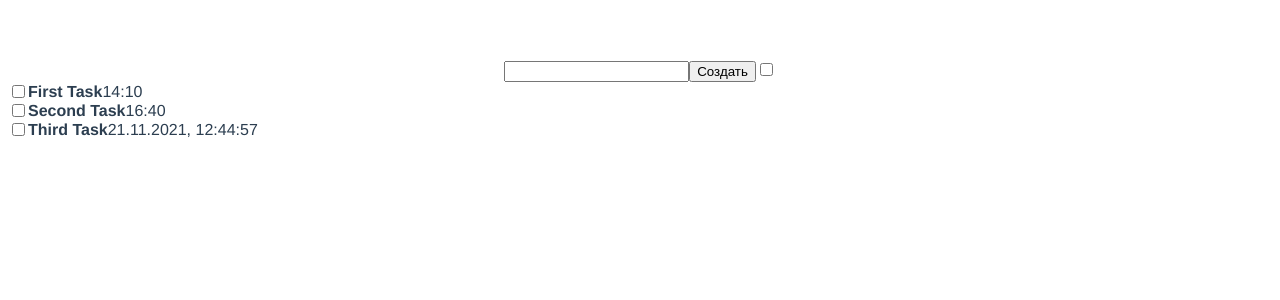
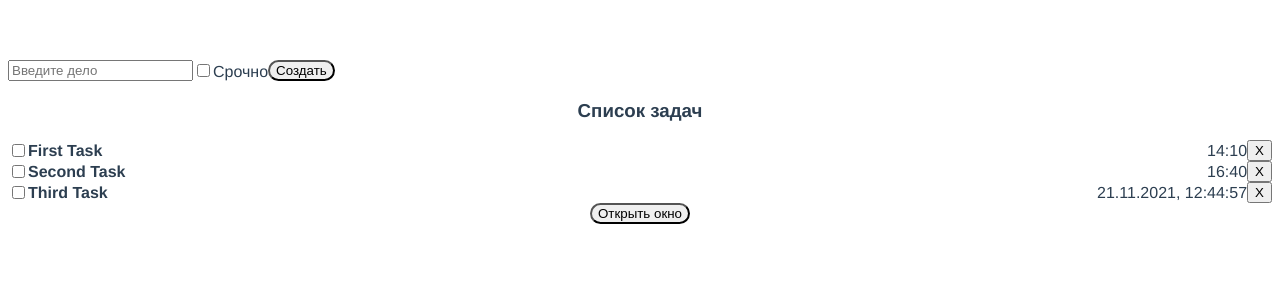
Before and after one commit to JuliaMalay/todolist, a Vue app: page / in a window 1280 px wide. Shown: the top 300 px of the page. Built offline with nearby package versions, Linux system fonts and the light colour scheme.

Commit message:
created modal component

```diff
--- a/src/App.vue
+++ b/src/App.vue
@@ -1,37 +1,28 @@
 <template>
-  <form @submit.prevent>
-    <input
-      v-bind:value="title"
-      @input="title = $event.target.value"
-      type="text"
-      name=""
-      id=""
-      placeholder=""
-    />
-    <button @click="createTask">Создать</button>
-    <input type="checkbox" v-model="important" />
-  </form>
-  <div class="task" :key="task.id" v-for="task in tasks">
-    <input
-      v-model="task.checked"
-      v-bind:id="task.id"
-      type="checkbox"
-      name="check"
-    />
-    <div>
-      <strong>{{ task.title }}</strong>
-    </div>
-    <div>{{ task.date }}</div>
-    <div v-show="task.important" class="important"></div>
-  </div>
+  <task-form @create="createTask"></task-form>
+  <task-list :tasks="tasks" @remove="removeTask"></task-list>
+  <button-add @click="showModal"> Открыть окно </button-add>
+  <modal-window
+    v-model:show="modalVisible"
+    @close="modalVisible = false"
+    @rightBtnAction="removeTask"
+    rightBtnTitle="Удалить"
+    :modalTitle="modalTitle"
+    :task="task"
+    :countButton="true"
+  >
+    Мое окно</modal-window
+  >
 </template>
 
 <script>
+import TaskForm from './components/TaskForm.vue';
+import TaskList from './components/TaskList.vue';
 // import Task from './components/Task.vue';
 
 export default {
   name: 'App',
-  components: {},
+  components: {TaskList, TaskForm},
   data() {
     return {
       tasks: [
@@ -57,22 +48,26 @@ export default {
           important: false,
         },
       ],
-      title: '',
-      important: false,
+      modalVisible: false,
+      modalTitle: 'Имя окна 2',
     };
   },
   methods: {
-    createTask() {
-      const newTask = {
-        id: Date.now(),
-        title: this.title,
-        date: new Date().toLocaleString('ru-RU'),
-        checked: false,
-        important: this.important,
-      };
-      this.tasks.push(newTask);
-      this.important = false;
-      this.title = '';
+    createTask(task) {
+      // console.log(task);
+      this.tasks.push(task);
+    },
+    removeTask(task) {
+      this.modalVisible = true;
+      this.modalTitle = task.title;
+    },
+    removeTaskMain(task) {
+      console.log('Дохожу');
+      // console.log('task', task);
+      this.tasks = this.tasks.filter((t) => t.id !== task.id);
+    },
+    showModal() {
+      this.modalVisible = true;
     },
   },
 };
@@ -87,14 +82,4 @@ export default {
   color: #2c3e50;
   margin-top: 60px;
 }
-.task {
-  display: flex;
-  align-items: center;
-}
-.important {
-  background-color: red;
-  border-radius: 50%;
-  width: 10px;
-  height: 10px;
-}
 </style>
--- /dev/null
+++ b/src/components/HelloWorld.vue
@@ -0,0 +1,58 @@
+<template>
+  <div class="hello">
+    <h1>{{ msg }}</h1>
+    <p>
+      For a guide and recipes on how to configure / customize this project,<br>
+      check out the
+      <a href="https://cli.vuejs.org" target="_blank" rel="noopener">vue-cli documentation</a>.
+    </p>
+    <h3>Installed CLI Plugins</h3>
+    <ul>
+      <li><a href="https://github.com/vuejs/vue-cli/tree/dev/packages/%40vue/cli-plugin-babel" target="_blank" rel="noopener">babel</a></li>
+      <li><a href="https://github.com/vuejs/vue-cli/tree/dev/packages/%40vue/cli-plugin-eslint" target="_blank" rel="noopener">eslint</a></li>
+    </ul>
+    <h3>Essential Links</h3>
+    <ul>
+      <li><a href="https://vuejs.org" target="_blank" rel="noopener">Core Docs</a></li>
+      <li><a href="https://forum.vuejs.org" target="_blank" rel="noopener">Forum</a></li>
+      <li><a href="https://chat.vuejs.org" target="_blank" rel="noopener">Community Chat</a></li>
+      <li><a href="https://twitter.com/vuejs" target="_blank" rel="noopener">Twitter</a></li>
+      <li><a href="https://news.vuejs.org" target="_blank" rel="noopener">News</a></li>
+    </ul>
+    <h3>Ecosystem</h3>
+    <ul>
+      <li><a href="https://router.vuejs.org" target="_blank" rel="noopener">vue-router</a></li>
+      <li><a href="https://vuex.vuejs.org" target="_blank" rel="noopener">vuex</a></li>
+      <li><a href="https://github.com/vuejs/vue-devtools#vue-devtools" target="_blank" rel="noopener">vue-devtools</a></li>
+      <li><a href="https://vue-loader.vuejs.org" target="_blank" rel="noopener">vue-loader</a></li>
+      <li><a href="https://github.com/vuejs/awesome-vue" target="_blank" rel="noopener">awesome-vue</a></li>
+    </ul>
+  </div>
+</template>
+
+<script>
+export default {
+  name: 'HelloWorld',
+  props: {
+    msg: String
+  }
+}
+</script>
+
+<!-- Add "scoped" attribute to limit CSS to this component only -->
+<style scoped>
+h3 {
+  margin: 40px 0 0;
+}
+ul {
+  list-style-type: none;
+  padding: 0;
+}
+li {
+  display: inline-block;
+  margin: 0 10px;
+}
+a {
+  color: #42b983;
+}
+</style>
--- a/src/components/Task.vue
+++ b/src/components/Task.vue
@@ -1,16 +1,33 @@
 <template>
   <div class="task">
-    <h3>{{ title }}</h3>
-    <p>{{ date }}</p>
+    <div style="display: flex; align-items: center">
+      <checkbox v-model:isChecked="checked"></checkbox>
+      <div v-show="task.important" class="important"></div>
+      <div>
+        <strong>{{ task.title }}</strong>
+      </div>
+    </div>
+    <div style="display: flex; align-items: center">
+      <div>{{ task.date }}</div>
+      <button @click="$emit('remove', task)">X</button>
+    </div>
   </div>
+  <!-- v-model="task.checked" -->
 </template>
 
 <script>
 export default {
   name: 'task',
   props: {
-    title: String,
-    date: String,
+    task: {
+      type: Object,
+      required: true,
+    },
+  },
+  data() {
+    return {
+      checked: false,
+    };
   },
 };
 </script>
--- /dev/null
+++ b/src/components/TaskForm.vue
@@ -0,0 +1,53 @@
+<template>
+  <form @submit.prevent class="form">
+    <input-add
+      v-model.trim="task.title"
+      type="text"
+      name="title"
+      placeholder="Введите дело"
+    />
+    <label for="important">
+      <input
+        type="checkbox"
+        v-model="task.important"
+        id="important"
+      />Срочно</label
+    >
+
+    <button-add @click="createTask">Создать</button-add>
+  </form>
+</template>
+
+<script>
+export default {
+  data() {
+    return {
+      task: {
+        title: '',
+        important: false,
+        checked: false,
+      },
+    };
+  },
+  methods: {
+    createTask() {
+      if (this.task.title) {
+        this.task.id = Date.now();
+        (this.task.date = new Date().toLocaleString('ru-RU')),
+          this.$emit('create', this.task);
+        this.task = {
+          important: false,
+          title: '',
+        };
+      }
+    },
+  },
+};
+</script>
+
+<style>
+.form {
+  display: flex;
+  align-items: center;
+}
+</style>
--- /dev/null
+++ b/src/components/TaskList.vue
@@ -0,0 +1,39 @@
+<template>
+  <div v-if="tasks.length">
+    <h3>Список задач</h3>
+    <task
+      :key="task.id"
+      v-for="task in tasks"
+      :task="task"
+      @remove="$emit('remove', task)"
+    ></task>
+  </div>
+  <h2 v-else>Список задач пуст</h2>
+</template>
+
+<script>
+import Task from './Task.vue';
+export default {
+  components: {Task},
+  props: {
+    tasks: {
+      type: Array,
+      required: true,
+    },
+  },
+};
+</script>
+
+<style>
+.task {
+  display: flex;
+  align-items: center;
+  justify-content: space-between;
+}
+.important {
+  background-color: red;
+  border-radius: 50%;
+  width: 10px;
+  height: 10px;
+}
+</style>
--- /dev/null
+++ b/src/components/UI/ButtonAdd.vue
@@ -0,0 +1,15 @@
+<template>
+  <button class="button"><slot></slot></button>
+</template>
+
+<script>
+export default {
+  name: 'button-add',
+};
+</script>
+
+<style>
+.button {
+  border-radius: 1rem;
+}
+</style>
--- /dev/null
+++ b/src/components/UI/Checkbox.vue
@@ -0,0 +1,22 @@
+<template>
+  <input type="checkbox" :checked="isChecked" @change="updateCheckbox" />
+</template>
+
+<script>
+export default {
+  name: 'checkbox',
+  props: {
+    isChecked: {
+      type: Boolean,
+      default: false,
+    },
+  },
+  methods: {
+    updateCheckbox(event) {
+      this.$emit('update:isChecked', event.target.checked);
+    },
+  },
+};
+</script>
+
+<style></style>
--- /dev/null
+++ b/src/components/UI/Input.vue
@@ -0,0 +1,19 @@
+<template>
+  <input :value="modelValue" @input="updateInput" />
+</template>
+
+<script>
+export default {
+  name: 'input-add',
+  props: {
+    modelValue: [String, Number],
+  },
+  methods: {
+    updateInput(event) {
+      this.$emit('update:modelValue', event.target.value);
+    },
+  },
+};
+</script>
+
+<style></style>
--- /dev/null
+++ b/src/components/UI/Modal.vue
@@ -0,0 +1,86 @@
+<template>
+  <div class="modal" v-if="show" @click.stop="hideDialog">
+    <div @click.stop class="modal__content">
+      <div class="modal__header">
+        <span>{{ modalTitle }}</span>
+        <button @click="$emit('close')">X</button>
+      </div>
+      <div class="modal__body">
+        <slot></slot>
+      </div>
+      <div class="modal__footer">
+        <!-- <button
+          v-if="countButton"
+          class="modal-default-button"
+          @click="$emit('close')"
+        >
+          OK
+        </button> -->
+        <div class="buttons">
+          <button @click="$emit('close')">Отмена</button>
+          <button @click="rightBtnAction">{{ rightBtnTitle }}</button>
+        </div>
+      </div>
+    </div>
+  </div>
+</template>
+
+<script>
+export default {
+  name: 'modal-window',
+  props: {
+    show: {
+      type: Boolean,
+      default: false,
+    },
+    modalTitle: {
+      type: String,
+    },
+    rightBtnTitle: {
+      type: String,
+      default: 'OK',
+    },
+  },
+  methods: {
+    hideDialog() {
+      this.$emit('update:show', false);
+    },
+    rightBtnAction() {
+      this.$emit('rightBtnAction');
+    },
+  },
+};
+</script>
+
+<style>
+.modal {
+  top: 0;
+  bottom: 0;
+  right: 0;
+  left: 0;
+  background: rgba(0, 0, 0, 0.5);
+  position: fixed;
+  display: flex;
+}
+.modal__content {
+  margin: auto;
+  background: white;
+  border-radius: 1rem;
+  min-height: 3.125rem;
+  min-width: 18.75rem;
+  padding: 1.25rem;
+}
+.modal__header,
+.buttons {
+  display: flex;
+  justify-content: space-between;
+  align-items: center;
+}
+.modal__body {
+  display: flex;
+  justify-content: center;
+  align-items: center;
+}
+.modal__footer {
+}
+</style>
--- /dev/null
+++ b/src/components/UI/index.js
@@ -0,0 +1,5 @@
+import ButtonAdd from '@/components/UI/ButtonAdd';
+import Input from '@/components/UI/Input';
+import Checkbox from '@/components/UI/Checkbox';
+import Modal from '@/components/UI/Modal';
+export default [ButtonAdd, Input, Checkbox, Modal];
--- a/src/main.js
+++ b/src/main.js
@@ -1,4 +1,8 @@
-import { createApp } from 'vue'
-import App from './App.vue'
-
-createApp(App).mount('#app')
+import {createApp} from 'vue';
+import App from './App.vue';
+import components from '@/components/UI';
+const app = createApp(App);
+components.forEach((component) => {
+  app.component(component.name, component);
+});
+app.mount('#app');
```
